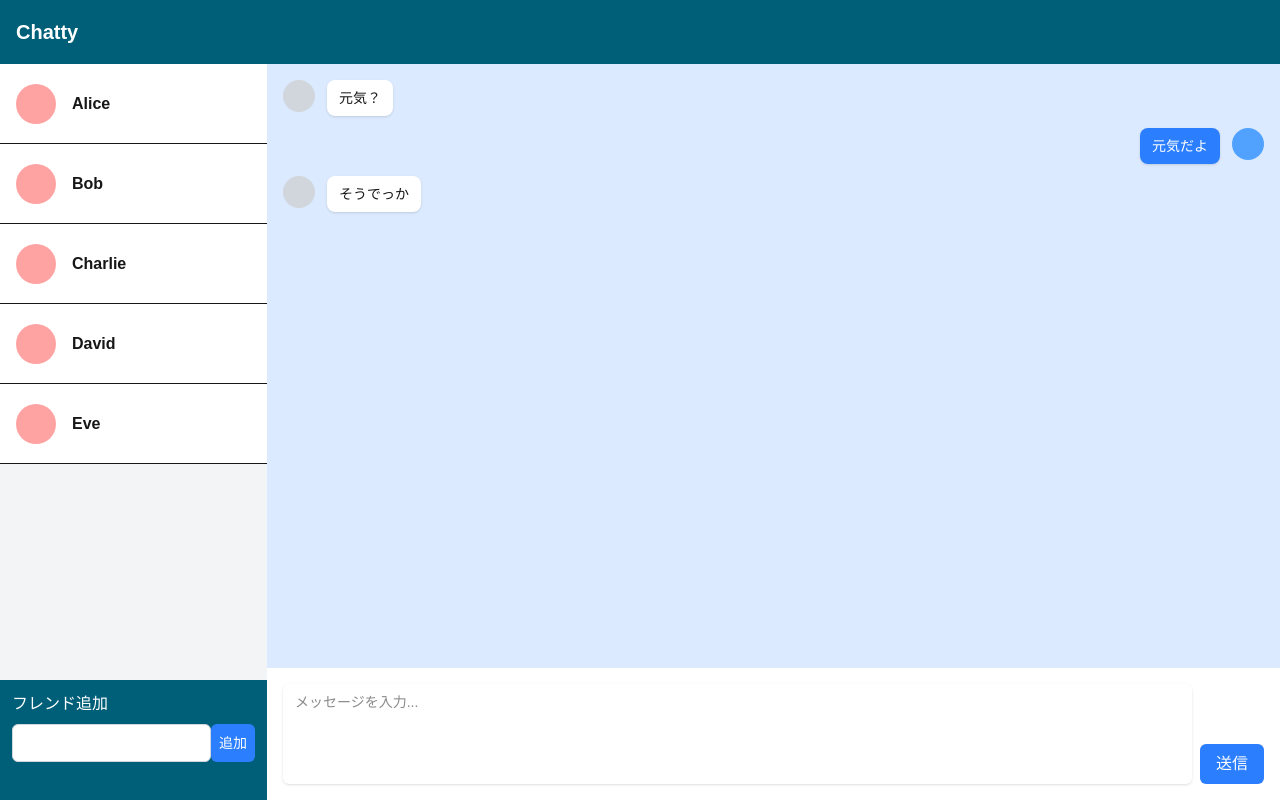
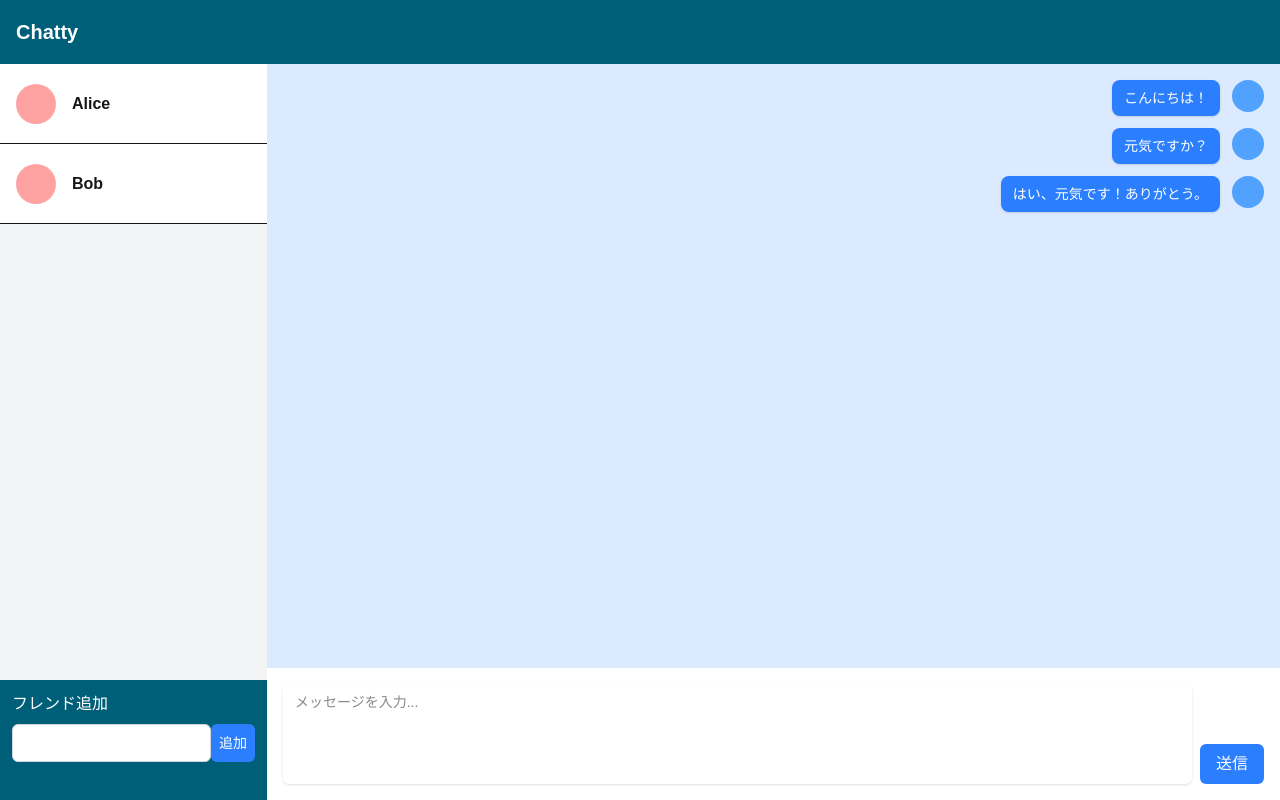
Before and after one commit to Kai-Kota/chatapp, a Next.js app in the folder frontend/: page /home in a window 1280 px wide. Built offline with nearby package versions, Linux system fonts and the light colour scheme.

Commit message:
メッセージとフレンドを配列で管理

```diff
--- a/frontend/components/layout/chats.tsx
+++ b/frontend/components/layout/chats.tsx
@@ -1,27 +1,21 @@
+import Message from "../ui/message";
+
 function Chats(){
+  let messages = [
+    { userid: 1, text: "こんにちは！" },
+    { userid: 2, text: "元気ですか？" },
+    { userid: 1, text: "はい、元気です！ありがとう。" },
+  ]
+
   return (
     <div className="bg-blue-100 flex-1 h-130 p-4 space-y-3">
-      {/* 受信メッセージ */}
-      <div className="flex items-start gap-3">
-        <div className="w-8 h-8 rounded-full bg-gray-300 flex-shrink-0" />
-        <div className="bg-white px-3 py-2 rounded-lg shadow-sm max-w-[70%] text-sm">
-          元気？
-        </div>
-      </div>
-      {/* 送信メッセージ（右寄せ） */}
-      <div className="flex items-start gap-3 justify-end">
-        <div className="bg-blue-500 text-white px-3 py-2 rounded-lg shadow-sm max-w-[70%] text-sm">
-          元気だよ
-        </div>
-        <div className="w-8 h-8 rounded-full bg-blue-400 flex-shrink-0" />
-      </div>
-      {/* 受信メッセージ*/}
-      <div className="flex items-start gap-3">
-        <div className="w-8 h-8 rounded-full bg-gray-300 flex-shrink-0" />
-        <div className="bg-white px-3 py-2 rounded-lg shadow-sm max-w-[70%] text-sm">
-          そうでっか
-        </div>
-      </div>
+      {messages.map((msg, index) => (
+        <Message
+          key={msg.userid + "_" + index}
+          userid={msg.userid}
+          text={msg.text}
+        />
+        ))}
     </div>
   )
 }
--- a/frontend/components/layout/friends.tsx
+++ b/frontend/components/layout/friends.tsx
@@ -1,13 +1,15 @@
+import Room from "../ui/room";
+
 function Friend(){
-  const friends = ["Alice", "Bob", "Charlie", "David", "Eve"];
+  const friends = ["Alice", "Bob"];
 
   return(
     <>
-      {friends.map((name) => (
-        <li key={name} className="w-full h-20 bg-white border-b flex items-center px-4 hover:bg-gray-200 cursor-pointer font-semibold">
-          <span className="rounded-full bg-red-300 w-10 h-10"/>
-          <div className="p-4">{name}</div>
-        </li>
+      {friends.map((name, idx) => (
+        <Room
+          key={idx}
+          name={name}
+        />
       ))}
     </>
   )
--- a/frontend/components/ui/message.tsx
+++ b/frontend/components/ui/message.tsx
@@ -1,10 +1,24 @@
-export default function Message() {
+type Props = {
+    userid: number
+    text: string
+}
+
+export default function Message({text} :Props){
     return (
-      <div className="flex items-start gap-3">
-        <div className="w-8 h-8 rounded-full bg-gray-300 flex-shrink-0" />
-        <div className="bg-white px-3 py-2 rounded-lg shadow-sm max-w-[70%] text-sm">
-          そうでっか
+    // 送信用
+      <div className="flex items-start gap-3 justify-end">
+        <div className="bg-blue-500 text-white px-3 py-2 rounded-lg shadow-sm max-w-[70%] text-sm">
+          {text}
         </div>
+        <div className="w-8 h-8 rounded-full bg-blue-400 flex-shrink-0" />
       </div>
     )
 }
+
+// 受信用
+<div className="flex items-start gap-3">
+  <div className="w-8 h-8 rounded-full bg-gray-300 flex-shrink-0" />
+  <div className="bg-white px-3 py-2 rounded-lg shadow-sm max-w-[70%] text-sm">
+    元気？
+  </div>
+</div>
--- /dev/null
+++ b/frontend/components/ui/room.tsx
@@ -0,0 +1,12 @@
+type Props = {
+    name: string
+}
+
+export default function Room({name}: Props) {
+    return (
+        <li className="w-full h-20 bg-white border-b flex items-center px-4 hover:bg-gray-200 cursor-pointer font-semibold">
+          <span className="rounded-full bg-red-300 w-10 h-10"/>
+          <div className="p-4">{name}</div>
+        </li>
+    )
+}
```
